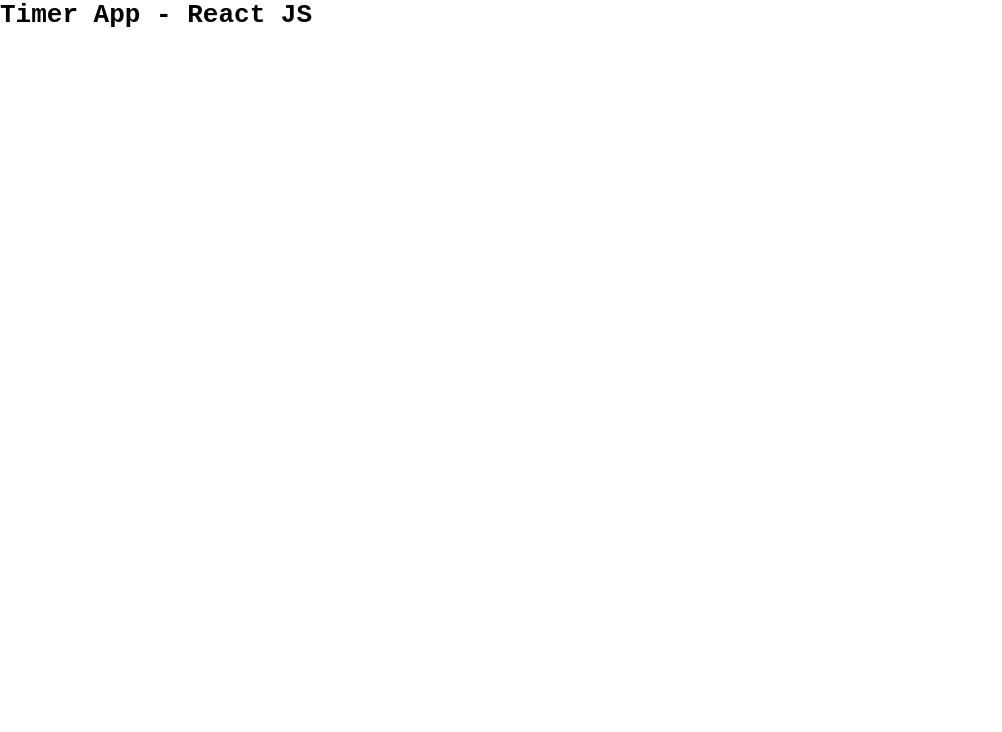
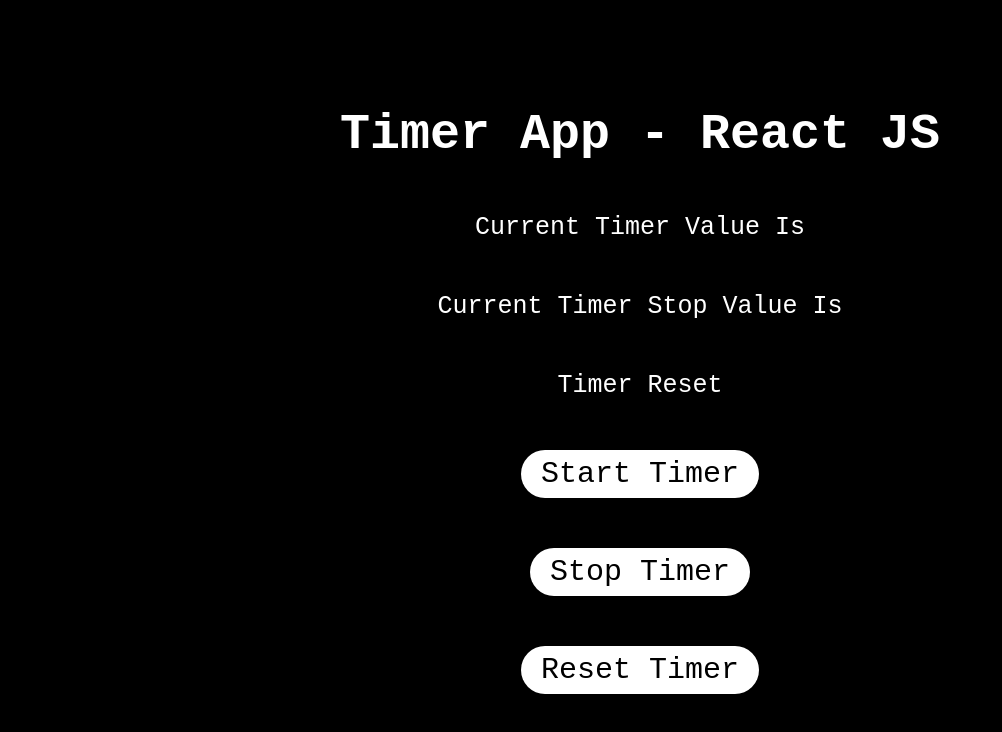
Before and after one commit to thegittyuser/myapp, a React (Vite) app: page / in a window 1280 px wide. Shown: the top 732 px of the page, without its empty margins (0-1002 px from the left). Built offline with nearby package versions, Linux system fonts and the light colour scheme.

Commit message:
TImerApp

```diff
--- a/src/TimerApp/Timer.jsx
+++ b/src/TimerApp/Timer.jsx
@@ -1,8 +1,32 @@
+import { useRef, useState } from "react";
 import "./timer.css";
 function Timer() {
+  const [seconds, setSeconds] = useState(0);
+  const timerRef = useRef(null);
+  const startTimer = () => {};
+
+  const stopTimer = () => {};
+
+  const resetTimer = () => {};
   return (
     <>
-      <h1>Timer App - React JS</h1>
+      <div className="main-box">
+        <h1>Timer App - React JS</h1>
+
+        <p className="timer start">Current Timer Value Is</p>
+        <p className="timer stop">Current Timer Stop Value Is</p>
+        <p className="timer reset">Timer Reset</p>
+
+        <button className="btn timer-start" onClick={startTimer}>
+          Start Timer
+        </button>
+        <button className="btn timer-stop" onClick={stopTimer}>
+          Stop Timer
+        </button>
+        <button className="btn timer-reset" onClick={resetTimer}>
+          Reset Timer
+        </button>
+      </div>
     </>
   );
 }
--- a/src/TimerApp/timer.css
+++ b/src/TimerApp/timer.css
@@ -0,0 +1,30 @@
+.main-box {
+  width: 100vw;
+  height: 100vh;
+  padding: 15px;
+  background-color: black;
+  color: white;
+  display: flex;
+  justify-content: center;
+  align-items: center;
+  flex-direction: column;
+  gap: 50px;
+}
+
+.main-box h1 {
+  font-size: 50px;
+}
+
+.main-box p {
+  font-size: 25px;
+}
+
+.main-box button {
+  font-size: 30px;
+  background-color: white;
+  color: black;
+  border: none;
+  border-radius: 50px;
+  padding: 7px 20px;
+  outline: none;
+}
```
